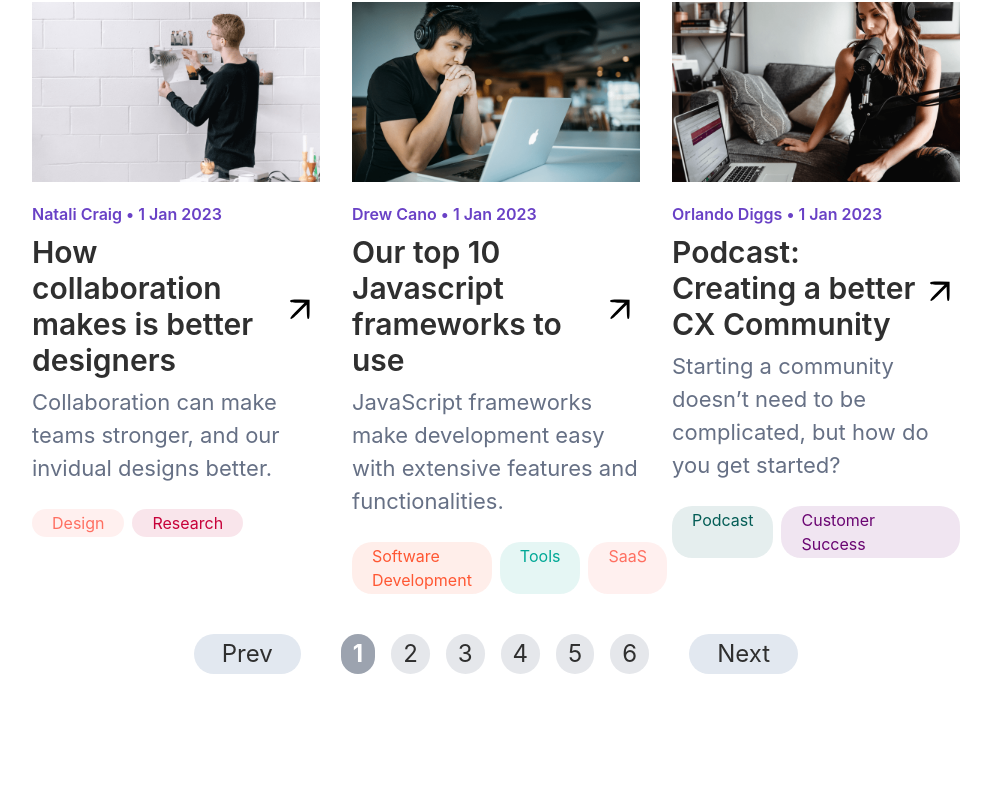
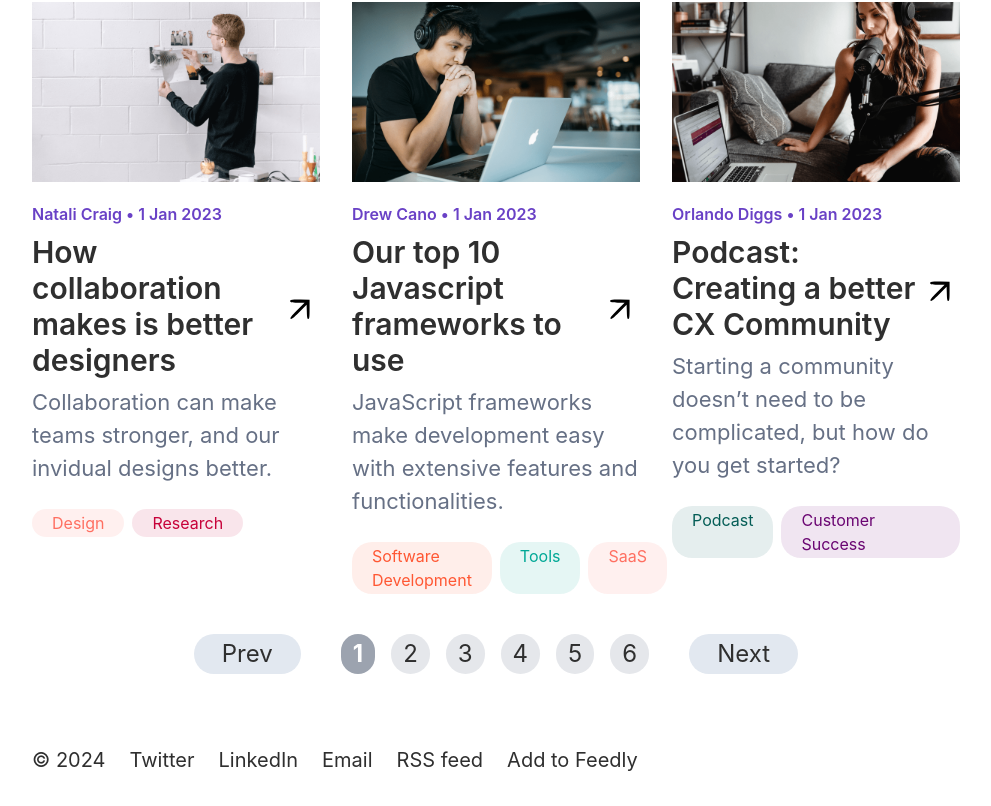
Before and after one commit to MatiSanti7/TheBlog, a React (Vite) app: page / in a window 1280 px wide. Shown: the part 2912-3718 px from the top of the page, without its empty margins (144-1135 px from the left). Before the commit the page ends 3626 px from the top, so only its background shows below. Built offline with nearby package versions, Linux system fonts and the light colour scheme; the HTML template or start-up script is replaced by a standard one.

Commit message:
Added Footer section

```diff
--- a/src/App.jsx
+++ b/src/App.jsx
@@ -1,6 +1,7 @@
 import { useState } from "react";
 import Nav from "./components/Nav";
 import Blog from "./components/Blog/Blog";
+import Footer from "./components/Footer";
 import "./index.css";
 
 const App = () => {
@@ -13,6 +14,7 @@ const App = () => {
     <div className={`${darkMode ? "dark-mode" : "light-mode"} px-44`}>
       <Nav toggleDarkMode={toggleDarkMode} />
       <Blog></Blog>
+      <Footer></Footer>
     </div>
   );
 };
--- /dev/null
+++ b/src/components/Footer.jsx
@@ -0,0 +1,29 @@
+const Footer = () => {
+  const yearCurrent = new Date().getFullYear();
+  return (
+    <footer>
+      <ul className="flex gap-6 py-8 text-xl">
+        <li>
+          <span>© {yearCurrent}</span>
+        </li>
+        <li>
+          <a href="">Twitter</a>
+        </li>
+        <li>
+          <a href="">LinkedIn</a>
+        </li>
+        <li>
+          <a href="">Email</a>
+        </li>
+        <li>
+          <a href="">RSS feed</a>
+        </li>
+        <li>
+          <a href="">Add to Feedly</a>
+        </li>
+      </ul>
+    </footer>
+  );
+};
+
+export default Footer;
```
